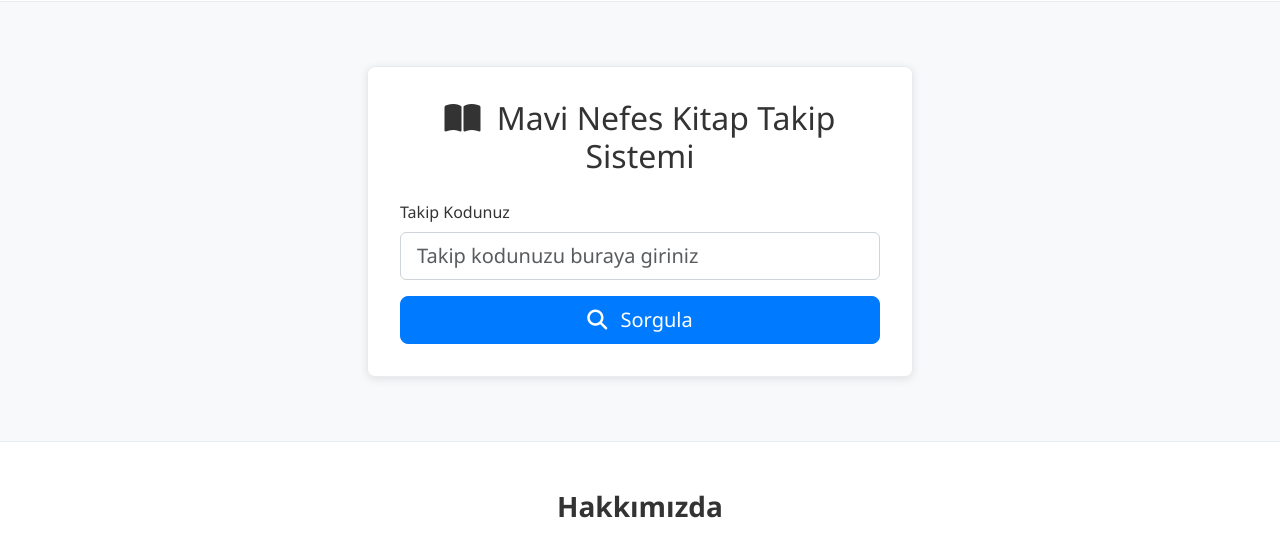
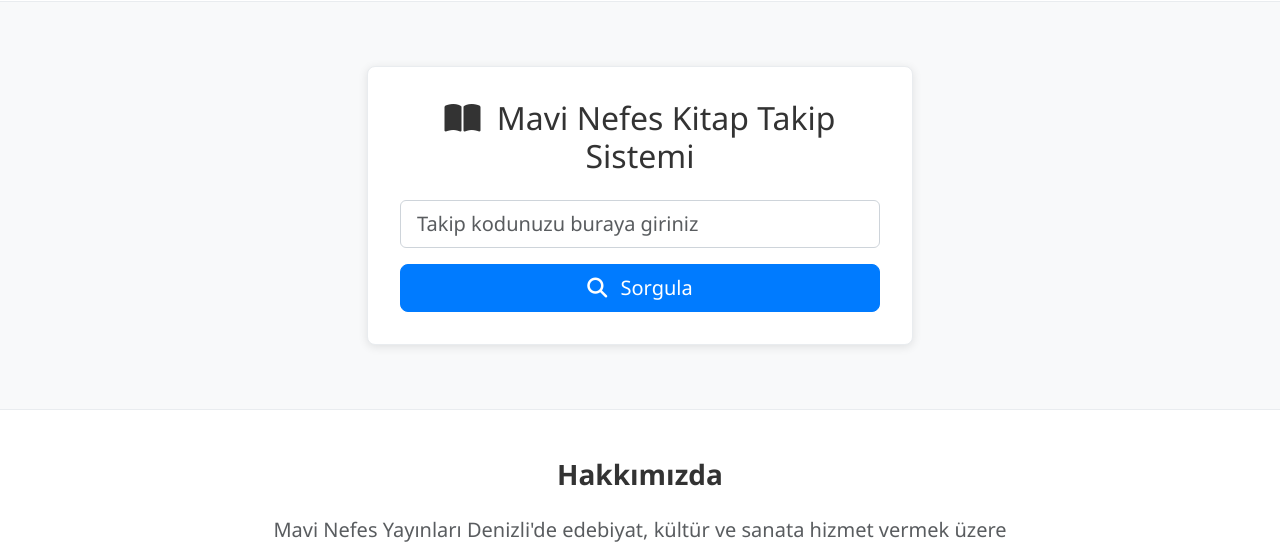
Before and after one commit to ed1620/matbaa-takip-sistemi-1, a Flask app: page / in a window 1280 px wide. Shown: the part 85-627 px from the top of the page. Run offline with Flask 3, Linux system fonts and the light colour scheme; some libraries are stand-ins or nearby versions.

Commit message:
Update matbaa tracking system - clean up and prepare for GitHub

```diff
--- a/app.py
+++ b/app.py
@@ -24,14 +24,13 @@
 
 app = Flask(__name__)
 
-# Veritabanını uygulama başlarken başlat (sadece main'de)
-if __name__ == '__main__':
-    try:
-        init_db()
-        print("✅ Veritabanı başarıyla başlatıldı")
-    except Exception as e:
-        print(f"❌ Veritabanı başlatılamadı: {e}")
-        # Hata olsa bile devam et
+# Veritabanını uygulama başlarken başlat
+try:
+    init_db()
+    print("✅ Veritabanı başarıyla başlatıldı")
+except Exception as e:
+    print(f"❌ Veritabanı başlatılamadı: {e}")
+    # Hata olsa bile devam et
 
 # Production static files için whitenoise
 if os.environ.get('FLASK_ENV') == 'production':
--- a/templates/index.html
+++ b/templates/index.html
@@ -207,7 +207,6 @@
                         </h2>
                         <form action="/track" method="POST">
                             <div class="mb-3">
-                                <label for="track_code" class="form-label">Takip Kodunuz</label>
                                 <input type="text" class="form-control form-control-lg" id="track_code" name="track_code"
                                        placeholder="Takip kodunuzu buraya giriniz" required>
                             </div>
```
Also changed, not shown: README.md, 1 other file.
